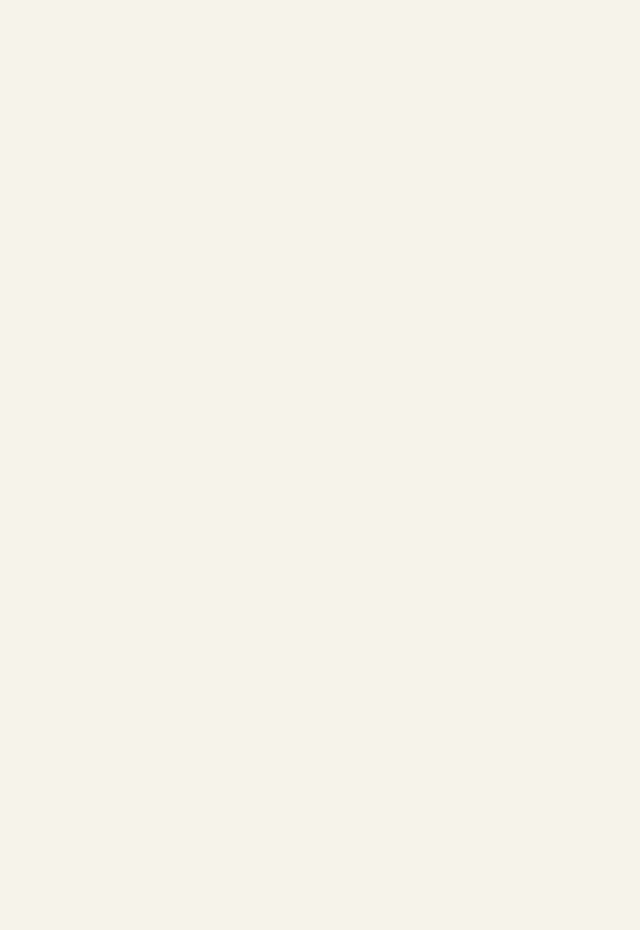
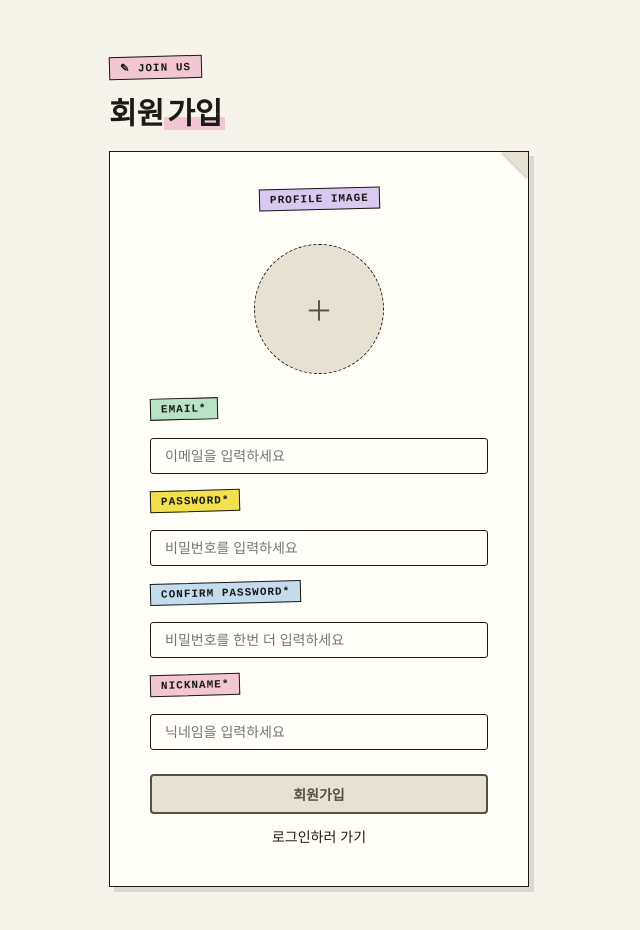
Before and after one commit to soyeong0115/KTB4_Lily_Week7, a React (Vite) app in the folder web/: page /signup in a window 1280 px wide. Shown: the top 930 px of the page, without its empty margins (321-961 px from the left). Before the commit the page ends 800 px from the top, so only its background shows below. Built offline with nearby package versions, Linux system fonts and the light colour scheme.

Commit message:
feat: SignupPage 마크업 이식, 4개 필드 유효성 검사 및 제출 핸들러 구현

```diff
--- a/web/src/pages/SignupPage.jsx
+++ b/web/src/pages/SignupPage.jsx
@@ -1,4 +1,193 @@
+import { Link, useNavigate } from 'react-router-dom';
+
+import SidebarTag from '../components/common/SidebarTag.jsx';
+import PrimaryButton from '../components/common/PrimaryButton.jsx';
+import { useState } from 'react';
+import { request } from '../api/client.js';
+
 export default function SignupPage() {
-    // TODO: SignupPage 구현
-    return null;
+    const navigate = useNavigate();
+
+    const [ email, setEmail ] = useState('');
+    const [ password, setPassword ] = useState('');
+    const [ passwordCheck, setPasswordCheck ] = useState('');
+    const [ nickname, setNickname ] = useState('');
+
+    const [ emailError, setEmailError ] = useState('');
+    const [ isEmailValid, setIsEmailValid ] = useState(false);
+
+    const [ passwordError, setPasswordError ] = useState('');
+    const [ isPasswordValid, setIsPasswordValid ] = useState(false);
+
+    const [ passwordCheckError, setPasswordCheckError ] = useState('');
+    const [ isPasswordCheckValid, setIsPasswordCheckValid ] = useState(false);
+
+    const [ nicknameError, setNicknameError ] = useState('');
+    const [ isNicknameValid, setIsNicknameValid ] = useState(false);
+
+    const emailRegex = /^[^\s@]+@[^\s@]+\.[^\s@]+$/;
+    const passwordRegex = /^(?=.*[A-Z])(?=.*[a-z])(?=.*\d)(?=.*[!@#$%^&*]).{8,20}$/;
+
+    function handleEmailBlur() {
+        if (email === '') {
+            setEmailError('* 이메일을 입력해주세요.');
+            setIsEmailValid(false);
+        } else if (!emailRegex.test(email)) {
+            setEmailError('* 올바른 이메일 주소 형식을 입력해주세요. (예: example@babble.com');
+            setIsEmailValid(false);
+        } else {
+            setEmailError('');
+            setIsEmailValid(true);
+        }
+    }
+
+    function handlePasswordBlur() {
+        if (password === '') {
+            setPasswordError('* 비밀번호를 입력해주세요.');
+            setIsPasswordValid(false);
+        } else if (!passwordRegex.test(password)) {
+            setPasswordError('* 비밀번호는 8자 이상, 20자 이하이며, 대문자, 소문자,숫자, 특수문자를 각각 최소 1개 포함해야 합니다.');
+            setIsPasswordValid(false);
+        } else {
+            setPasswordError('');
+            setIsPasswordValid(true);
+        }
+    }
+
+    function handlePasswordCheckBlur() {
+        if (passwordCheck === '') {
+            setPasswordCheckError('* 비밀번호를 한번 더 입력해주세요.');
+            setIsPasswordCheckValid(false);
+        } else if (!passwordRegex.test(passwordCheck)) {
+            setPasswordCheckError('* 비밀번호는 8자 이상, 20자 이하이며, 대문자, 소문자,숫자, 특수문자를 각각 최소 1개 포함해야 합니다.');
+            setIsPasswordCheckValid(false);
+        } else if (password !== passwordCheck) {
+            setPasswordCheckError('* 비밀번호가 다릅니다.');
+            setPasswordError('* 비밀번호가 다릅니다.');
+            setIsPasswordCheckValid(false);
+        } else {
+            setPasswordError('');
+            setIsPasswordCheckValid(true);
+        }
+    }
+
+    function handleNicknameBlur() {
+        if (nickname === '') {
+            setNicknameError('* 닉네임을 입력해주세요.');
+            setIsNicknameValid(false);
+        } else if (nickname.includes(' ')) {
+            setNicknameError('* 띄어쓰기를 없애주세요.');
+            setIsNicknameValid(false);
+        } else if (nickname.length > 10) {
+            setNicknameError('* 닉네임은 최대 10자까지 작성 가능합니다.');
+            setIsNicknameValid(false);
+        } else {
+            setNicknameError('');
+            setIsNicknameValid(true);
+        }
+    }
+
+    async function handleSignup() {
+        try {
+            const data = await request('/auth/signup', {
+                method: 'POST',
+                body: JSON.stringify({ email, password, nickname }),
+            });
+
+            navigate('/login');
+        } catch (error) {
+            const message = error.body?.message;
+
+            if (message === 'email_duplicated') {
+                setEmailError('* 중복된 이메일 입니다.');
+                setIsEmailValid(false);
+                return;
+            }
+
+            if (message === 'nickname_duplicated') {
+                setNicknameError('* 중복된 닉네임 입니다.');
+                return;
+            }
+        }
+    }
+
+    return (
+        <main className="signup-main">
+            <div className="post-create-heading">
+                <SidebarTag color="tag-pink">✎ Join Us</SidebarTag>
+                <h2 className="post-create-title">회원<span className="title-highlight">가입</span></h2>
+            </div>
+
+            <form className="signup-form">
+                <section className="signup-profile-area">
+                    <label className="profile-image-label"><SidebarTag color="tag-lilac">PROFILE IMAGE</SidebarTag></label>
+                    <p className="helper-text"></p>
+
+                    <input
+                        id="profileImageInput"
+                        className="profile-image-input"
+                        type="file"
+                        accept="image/*"
+                    />
+
+                    <label className="profile-image" htmlFor="profileImageInput">＋</label>
+                </section>
+
+                <div className={`form-group ${emailError ? 'is-error' : ''}`}>
+                    <label htmlFor="email"><SidebarTag color="tag-mint">EMAIL*</SidebarTag></label>
+                    <input
+                        id="email"
+                        type="email"
+                        placeholder="이메일을 입력하세요"
+                        value={email}
+                        onChange={(e) => setEmail(e.target.value)}
+                        onBlur={handleEmailBlur}
+                    />
+                    <p className="helper-text">{emailError}</p>
+                </div>
+
+                <div className={`form-group ${passwordError ? 'is-error' : ''}`}>
+                    <label htmlFor="password"><SidebarTag color="tag-yellow">PASSWORD*</SidebarTag></label>
+                    <input
+                        id="password"
+                        type="password"
+                        placeholder="비밀번호를 입력하세요"
+                        value={password}
+                        onChange={(e) => setPassword(e.target.value)}
+                        onBlur={handlePasswordBlur}
+                     />
+                    <p className="helper-text">{passwordError}</p>
+                </div>
+
+                <div className={`form-group ${passwordCheckError ? 'is-error' : ''}`}>
+                    <label htmlFor="password-check"><SidebarTag color="tag-blue">CONFIRM PASSWORD*</SidebarTag></label>
+                    <input
+                        id="password-check"
+                        type="password"
+                        placeholder="비밀번호를 한번 더 입력하세요"
+                        value={passwordCheck}
+                        onChange={(e) => setPasswordCheck(e.target.value)}
+                        onBlur={handlePasswordCheckBlur}
+                    />
+                    <p className="helper-text">{passwordCheckError}</p>
+                </div>
+
+                <div className={`form-group ${nicknameError ? 'is-error' : ''}`}>
+                    <label htmlFor="nickname"><SidebarTag color="tag-pink">NICKNAME*</SidebarTag></label>
+                    <input
+                        id="nickname"
+                        type="text"
+                        placeholder="닉네임을 입력하세요"
+                        value={nickname}
+                        onChange={(e) => setNickname(e.target.value)}
+                        onBlur={handleNicknameBlur}
+                    />
+                    <p className="helper-text">{nicknameError}</p>
+                </div>
+
+                <PrimaryButton disabled={!isEmailValid || !isPasswordValid || !isPasswordCheckValid || !isNicknameValid} onClick={handleSignup}>회원가입</PrimaryButton>
+                <Link className="login-link-button" to="/login">로그인하러 가기</Link>
+            </form>
+        </main>
+    );
 }
```
